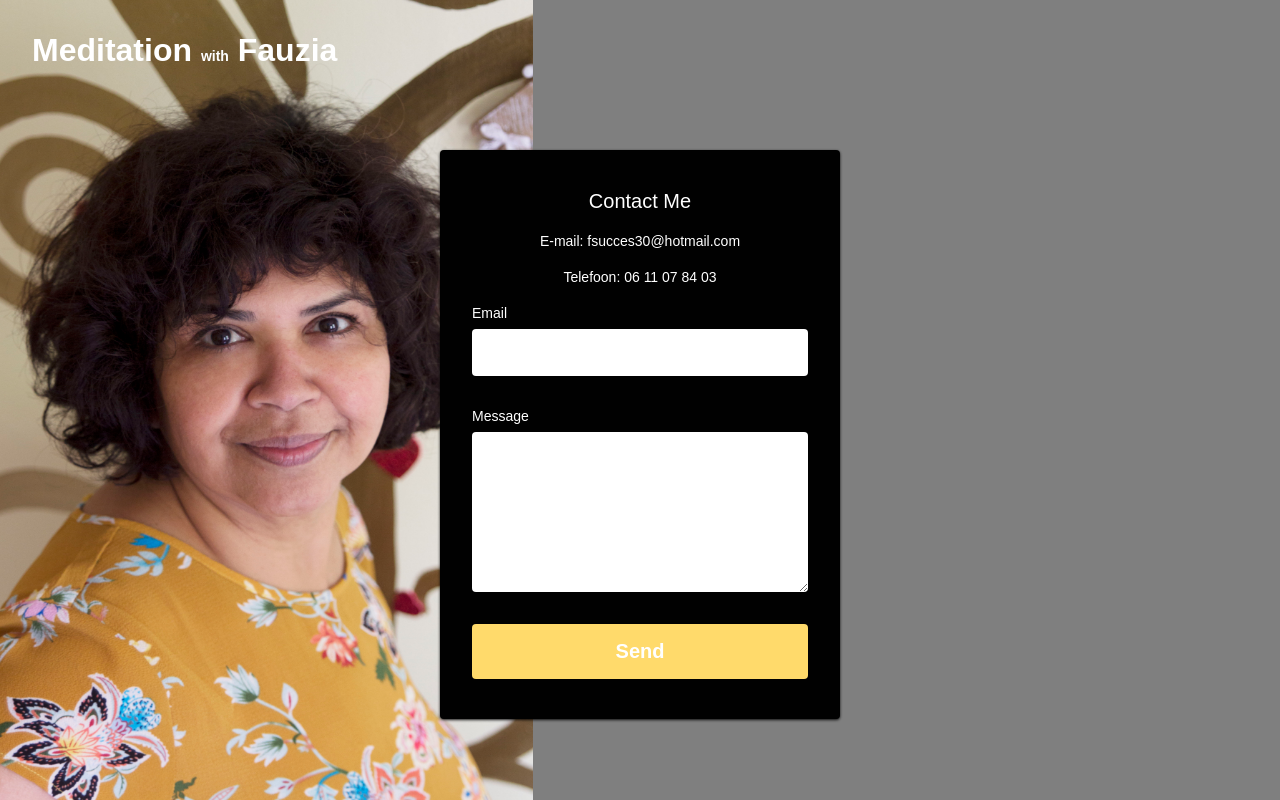
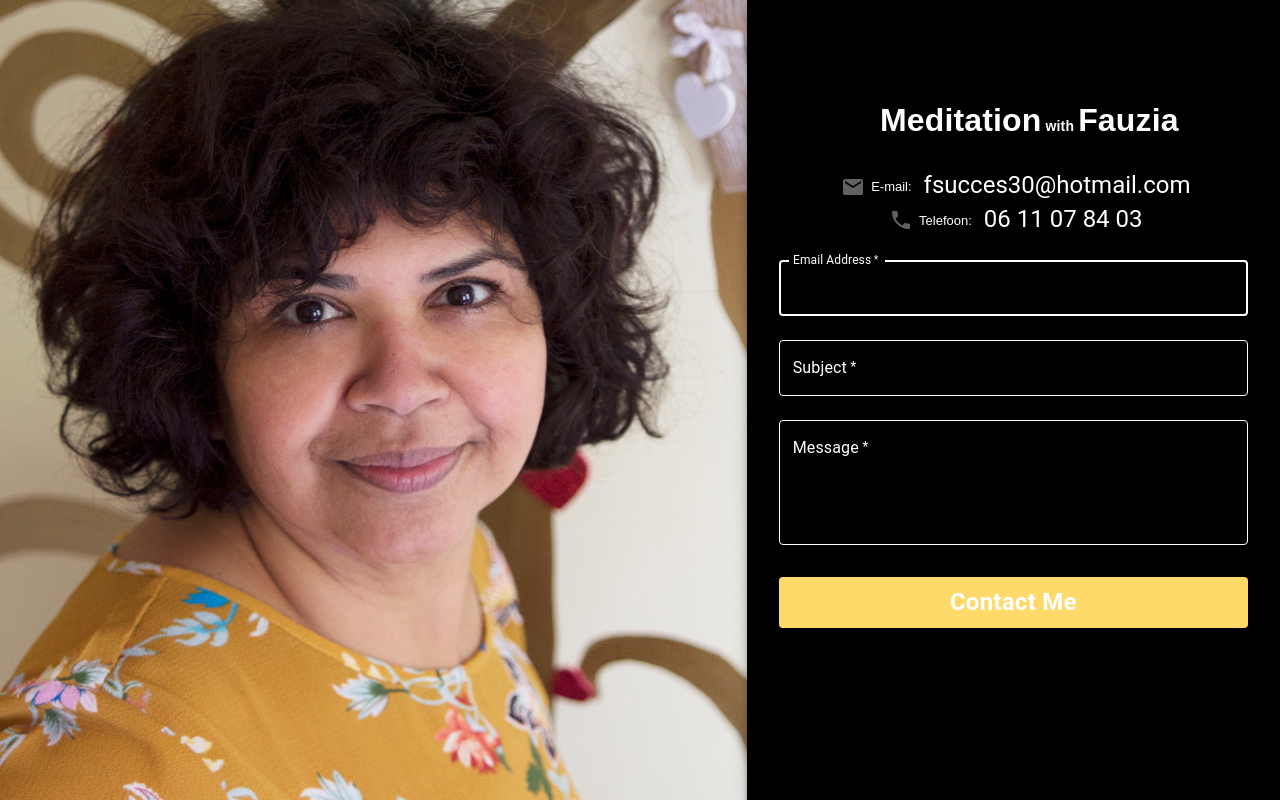
Before and after one commit to MSaeedNajafi/Meditation, a React (Create React App) app: page /contact in a window 1280 px wide. Built offline with nearby package versions, Linux system fonts and the light colour scheme; a web font is replaced by a local one.

Commit message:
changing contact me

```diff
--- a/package.json
+++ b/package.json
@@ -3,7 +3,11 @@
   "version": "0.1.0",
   "private": true,
   "dependencies": {
+    "@emotion/react": "^11.5.0",
+    "@emotion/styled": "^11.3.0",
     "@material-ui/core": "^4.12.3",
+    "@mui/icons-material": "^5.0.4",
+    "@mui/material": "^5.0.4",
     "@testing-library/jest-dom": "^5.11.4",
     "@testing-library/react": "^11.1.0",
     "@testing-library/user-event": "^12.1.10",
--- /dev/null
+++ b/src/components/Contact/ContactSide.js
@@ -0,0 +1,219 @@
+import * as React from "react";
+import Avatar from "@mui/material/Avatar";
+import Button from "@mui/material/Button";
+import CssBaseline from "@mui/material/CssBaseline";
+import TextField from "@mui/material/TextField";
+import FormControlLabel from "@mui/material/FormControlLabel";
+import Checkbox from "@mui/material/Checkbox";
+import Link from "@mui/material/Link";
+import Paper from "@mui/material/Paper";
+import Box from "@mui/material/Box";
+import Grid from "@mui/material/Grid";
+import { styled } from "@mui/material/styles";
+import Typography from "@mui/material/Typography";
+import { createTheme, ThemeProvider } from "@mui/material/styles";
+import img from "../../images/self/contactme.jpg";
+import Divider from "@mui/material/Divider";
+import { Icon, SpanElem } from "../About/AboutElements";
+import MdPhone from "@mui/icons-material/Phone";
+import Chip from "@mui/material/Chip";
+import EmailIcon from "@mui/icons-material/Email";
+
+const CssTextField = styled(TextField)({
+  "& label.Mui-focused": {
+    color: "white",
+  },
+  "& .MuiInput-underline:after": {
+    borderBottomColor: "white",
+  },
+  "& .MuiOutlinedInput-root": {
+    "& fieldset": {
+      borderColor: "white",
+    },
+    "&:hover fieldset": {
+      borderColor: "#ffda6b",
+    },
+    "&.Mui-focused fieldset": {
+      borderColor: "white",
+    },
+  },
+});
+
+function Copyright(props) {
+  return (
+    <Typography
+      variant="body2"
+      color="text.secondary"
+      align="center"
+      {...props}
+    >
+      {"Saeed Najafi © "}
+      <Link color="inherit">All rights reserved</Link>{" "}
+      {new Date().getFullYear()}
+      {"."}
+    </Typography>
+  );
+}
+
+const theme = createTheme();
+
+export default function ContactSide() {
+  const preventDefault = (event) => event.preventDefault();
+
+  const handleSubmit = (event) => {
+    event.preventDefault();
+    const data = new FormData(event.currentTarget);
+    // eslint-disable-next-line no-console
+    console.log({
+      email: data.get("email"),
+      password: data.get("password"),
+    });
+  };
+
+  return (
+    <ThemeProvider theme={theme}>
+      <Grid container component="main" sx={{ height: "100vh" }}>
+        <CssBaseline />
+        <Grid
+          item
+          xs={false}
+          sm={4}
+          md={7}
+          sx={{
+            backgroundImage: `url(${img})`,
+            backgroundRepeat: "no-repeat",
+            backgroundColor: (t) =>
+              t.palette.mode === "light"
+                ? t.palette.grey[50]
+                : t.palette.grey[900],
+            backgroundSize: "cover",
+            backgroundPosition: "center",
+          }}
+        />
+        <Grid
+          item
+          xs={12}
+          sm={8}
+          md={5}
+          component={Paper}
+          style={{ backgroundColor: "black" }}
+          elevation={6}
+          square
+        >
+          <Box
+            sx={{
+              my: 8,
+              mx: 4,
+              display: "flex",
+              flexDirection: "column",
+              alignItems: "center",
+            }}
+          >
+            <Icon to="/">
+              Meditation<SpanElem> with </SpanElem>Fauzia
+            </Icon>
+            <Divider variant="inset" component="li" />
+            <Typography component="h1" variant="h5" style={{ color: "white" }}>
+              <Chip
+                icon={<EmailIcon />}
+                label="E-mail: "
+                style={{ color: "white" }}
+              />
+              fsucces30@hotmail.com
+            </Typography>
+            <Typography component="h1" variant="h5" style={{ color: "white" }}>
+              <Chip
+                icon={<MdPhone />}
+                label="Telefoon: "
+                style={{ color: "white" }}
+              />
+              06 11 07 84 03
+            </Typography>
+
+            <Box
+              component="form"
+              noValidate
+              onSubmit={handleSubmit}
+              sx={{ mt: 1 }}
+            >
+              <CssTextField
+                margin="normal"
+                required
+                fullWidth
+                label="Email Address"
+                id="email"
+                autoComplete="email"
+                autoFocus
+                InputLabelProps={{
+                  style: {
+                    color: "white",
+                  },
+                }}
+              />
+
+              <CssTextField
+                margin="normal"
+                required
+                fullWidth
+                name="subject"
+                label="Subject"
+                type="text"
+                id="subject"
+                autoComplete="subject"
+                InputLabelProps={{
+                  style: {
+                    color: "white",
+                  },
+                }}
+              />
+              <CssTextField
+                margin="normal"
+                required
+                fullWidth
+                id="message"
+                label="Message"
+                multiline
+                rows={4}
+                InputLabelProps={{
+                  style: {
+                    color: "white",
+                  },
+                }}
+              />
+              <Button
+                type="submit"
+                fullWidth
+                variant="contained"
+                sx={{ mt: 3, mb: 2 }}
+                style={{
+                  backgroundColor: "#ffda6b",
+                  padding: "8px 0",
+                  border: "none",
+                  borderRadius: 4,
+                  color: "#fff",
+                  fontSize: 20,
+                  cursor: "pointer",
+                  fontWeight: "bold",
+                }}
+              >
+                <Typography
+                  variant="body2"
+                  style={{
+                    color: "white",
+                    fontSize: 24,
+                    fontWeight: "bold",
+                    textTransform: "capitalize",
+                  }}
+                  align="center"
+                >
+                  Contact Me
+                </Typography>
+              </Button>
+              <Copyright sx={{ mt: 5 }} />
+            </Box>
+          </Box>
+        </Grid>
+      </Grid>
+    </ThemeProvider>
+  );
+}
--- a/src/components/pages/Contact.js
+++ b/src/components/pages/Contact.js
@@ -3,7 +3,7 @@ import Footer from "../Footer";
 import Navbar from "../Navbar";
 import ScrollToTop from "../ScrollToTop";
 import Sidebar from "../SideBar";
-import Contact from "../Contact";
+import Contact from "../Contact/ContactSide";
 
 function ContactMe() {
   return (
```
Also changed, not shown: 2 other files (tests, documents, lock files or other folders).
